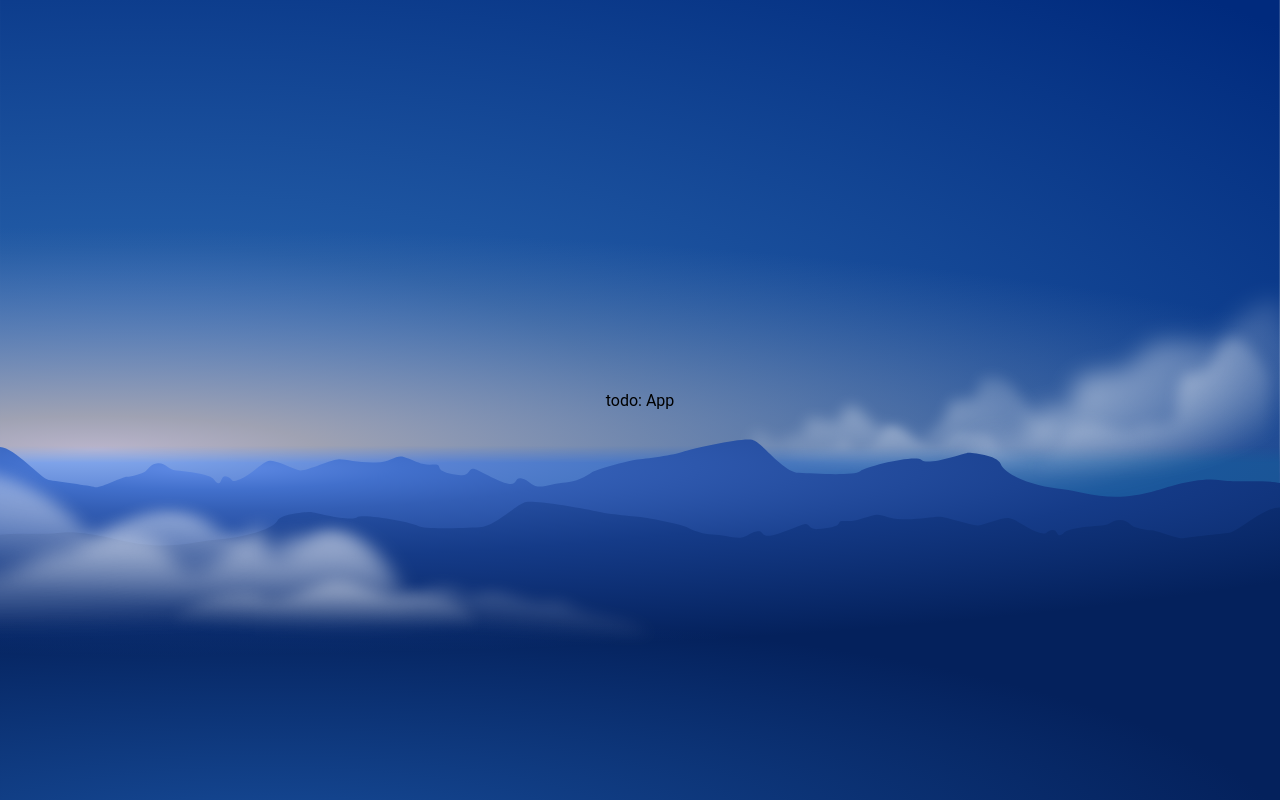
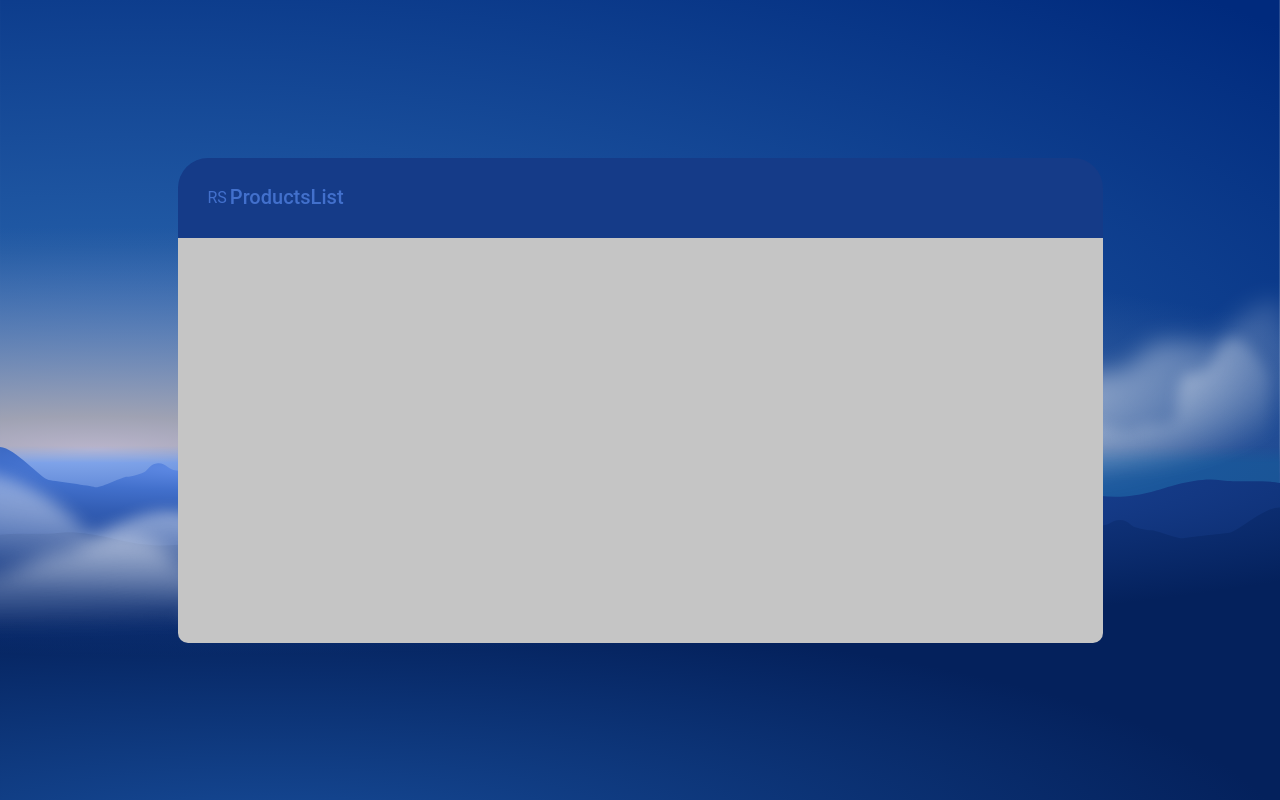
Before and after one commit to robertosantos13/rproductlistcrud-, a React (Create React App) app: page / in a window 1280 px wide. Built offline with nearby package versions, Linux system fonts and the light colour scheme.

Commit message:
implementation header component

```diff
--- a/src/components/App/App.styles.ts
+++ b/src/components/App/App.styles.ts
@@ -14,3 +14,15 @@ export const Main = styled.main`
     background-size: cover;
     background-position: center center;
 `
+
+
+export const Container = styled.div`
+    background-color: #c5c5c5;
+    width: 925px;
+    height: 485px;
+
+    border-top-left-radius: 40px;
+    border-top-right-radius: 40px;
+    border-bottom-right-radius: 10px;
+    border-bottom-left-radius: 10px;
+`
--- a/src/components/App/App.tsx
+++ b/src/components/App/App.tsx
@@ -1,13 +1,16 @@
 import React from "react";
 
-import {Main } from './App.styles'
+import { Main, Container } from './App.styles';
+import Header from './../Header';
 
 function App() {
     return (
         <Main>
-            todo: App
+            <Container>
+              <Header />
+            </Container>
         </Main>
-    )
+    );
 }
 
 
--- /dev/null
+++ b/src/components/Header/Header.styles.ts
@@ -0,0 +1,22 @@
+import styled from "styled-components";
+
+
+export const Container = styled.div`
+    height: 80px;
+    display: flex;
+    align-items: center;
+    gap: 3px;
+    padding: 30px;
+
+    background-color: #153b88;
+
+    border-top-left-radius: 30px;
+    border-top-right-radius: 30px;
+    color: #4270cc;
+
+    span {
+        font-size: 20px;
+        font-weight: 500;
+        margin-bottom: 2px;
+    }
+`
--- /dev/null
+++ b/src/components/Header/Header.tsx
@@ -0,0 +1,17 @@
+import React from "react";
+
+import { Container } from './Header.styles'
+
+
+function Header() {
+    return (
+        <Container>
+           RS
+           <span>
+             ProductsList
+           </span>
+        </Container>
+    )
+}
+
+export default Header;
--- /dev/null
+++ b/src/components/Header/index.ts
@@ -0,0 +1 @@
+export { default } from './Header'
```
Also changed, not shown: 1 other file (tests, documents, lock files or other folders).
